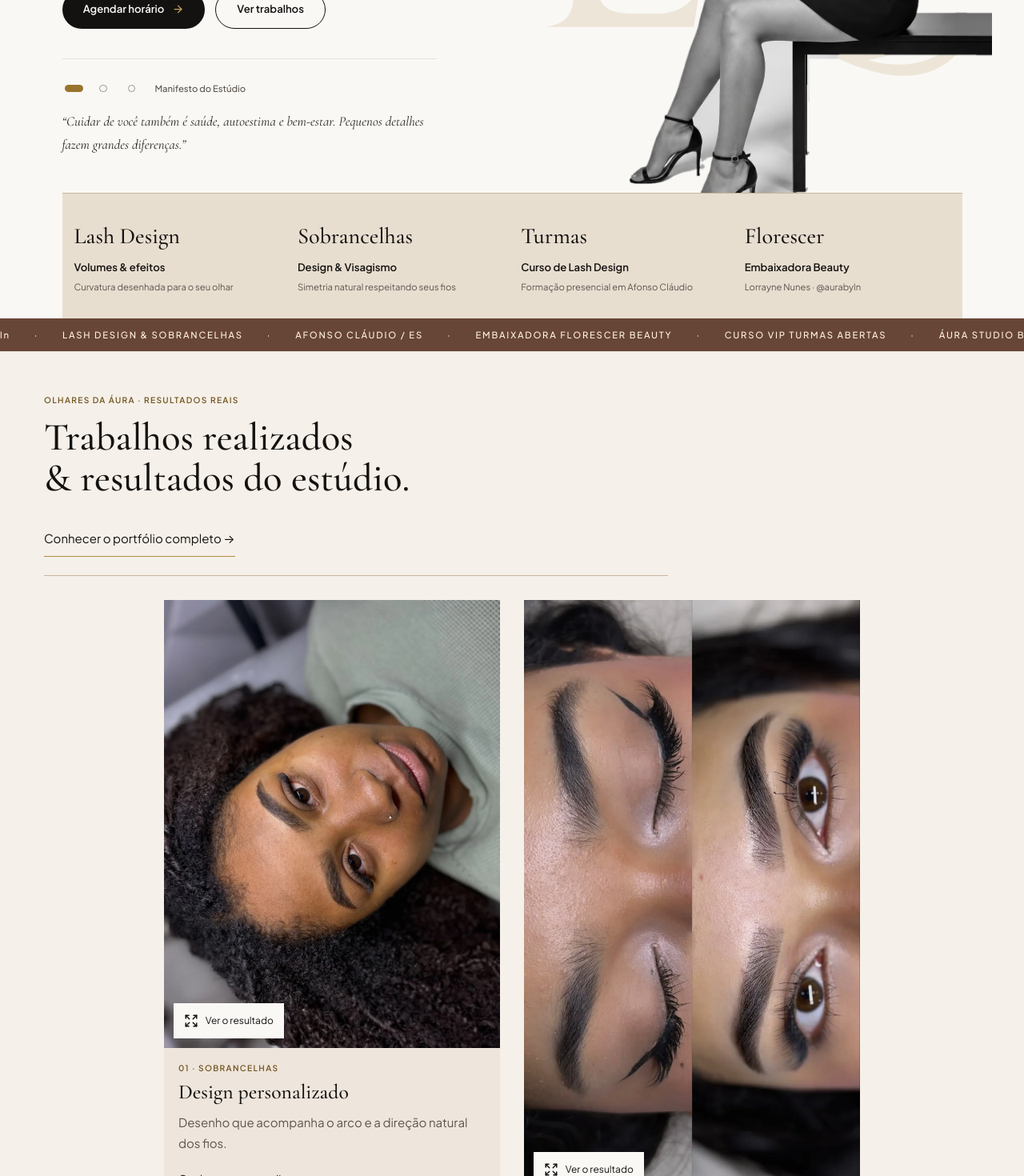
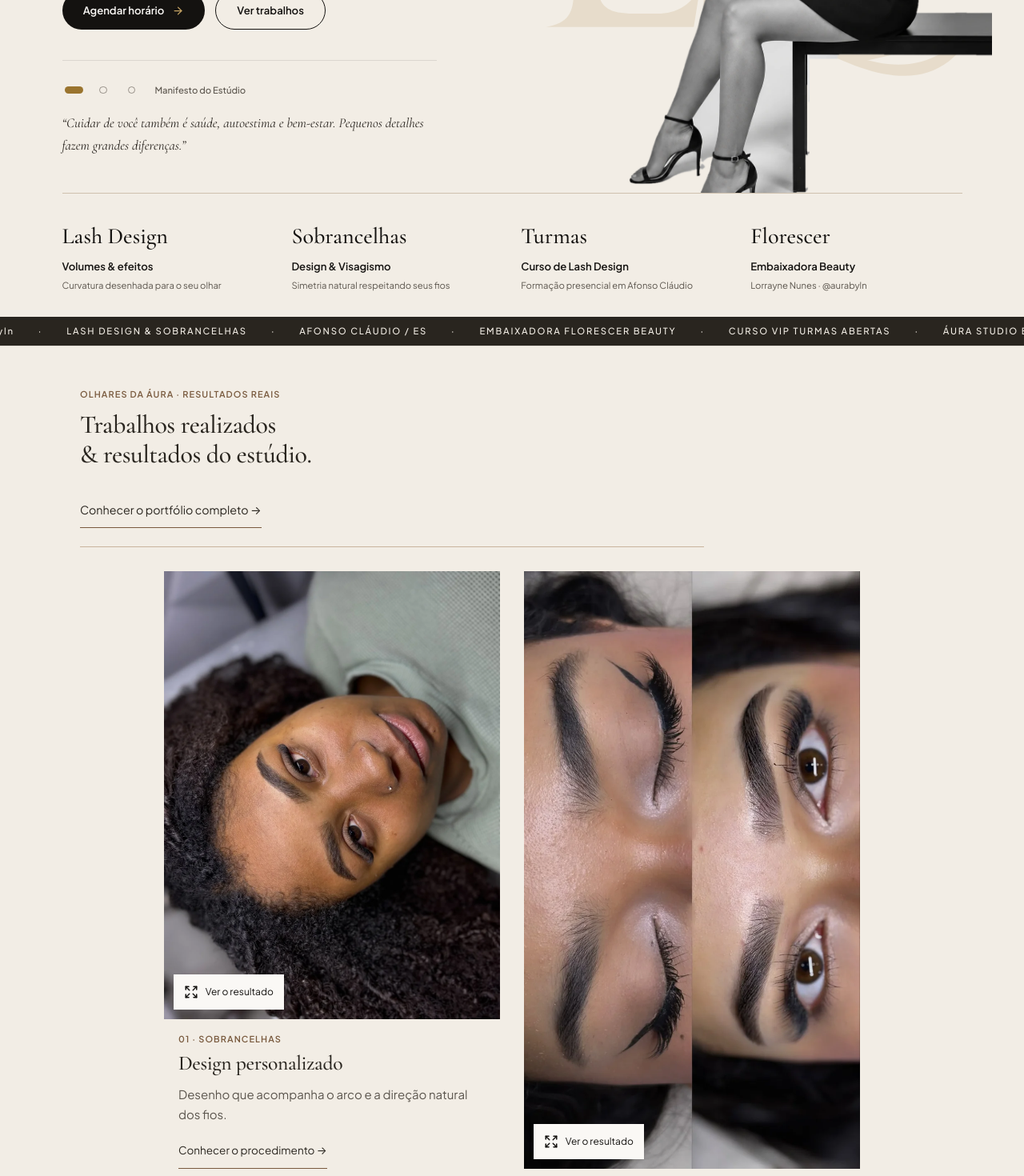
Before and after one commit to EduardoStuhr/aureabylnsite, a React (Vite) app: page / in a window 1280 px wide. Shown: the part 520-1990 px from the top of the page at 80% size. Built offline with nearby package versions, Linux system fonts and the light colour scheme.

Commit message:
Unifica paleta e tipografia e remove o bloco de especialidades

```diff
--- a/src/components/Header.tsx
+++ b/src/components/Header.tsx
@@ -22,7 +22,7 @@ export function Header({ onOpenBooking }: HeaderProps) {
 
   return (
     <>
-      <header className="sticky top-0 z-40 border-b border-[#141210]/10 bg-[#FAF8F5]/95">
+      <header className="sticky top-0 z-40 border-b border-[#141210]/10 bg-[#F2EDE5]">
         <div className="mx-auto grid h-16 max-w-7xl grid-cols-3 items-center px-4 sm:px-6 lg:h-[72px] lg:px-10">
           {/* Zone 1 (Left): Minimal MENU trigger */}
           <div className="flex items-center justify-start">
--- a/src/components/portfolio.css
+++ b/src/components/portfolio.css
@@ -7,7 +7,7 @@
 .portfolio-tools button[aria-pressed=true] { border-bottom: 2px solid #8B6745; color: #684637; }
 .editorial-gallery { display: grid; grid-template-columns: minmax(0,1fr); grid-auto-rows: 8px; gap: 1.5rem; max-width: 68rem; margin-inline: auto; align-items: start; }
 .editorial-work { min-width: 0; width: 100%; }
-.portfolio-card { background: #eee5dc; border-bottom: 2px solid #bca386; }
+.portfolio-card { background: transparent; border-bottom: 1px solid var(--page-line); }
 .portfolio-photo { display: block; position: relative; width: 100%; cursor: pointer; }
 .portfolio-photo img { display: block; width: 100%; height: auto; }
 .photo-action { position: absolute; bottom: .8rem; left: .8rem; display: flex; align-items: center; gap: .6rem; min-height: 44px; padding: .65rem .85rem; background: #FAF8F5; color: #141210; font-size: .8rem; }
@@ -25,7 +25,7 @@
   .editorial-gallery { grid-template-columns: repeat(2,minmax(0,1fr)); gap: 1.5rem 2rem; max-width: 58rem; }
 }
 @media(hover:hover) and (pointer:fine) {
-  .portfolio-card:hover, .portfolio-card:focus-within { transform: translateY(-5px); background: #e4d4c2; border-bottom-color: #684637; }
+  .portfolio-card:hover, .portfolio-card:focus-within { transform: translateY(-5px); background: transparent; border-bottom-color: #684637; }
   .portfolio-photo:hover .photo-action, .portfolio-photo:focus-visible .photo-action { background: #684637; color: #fff8ef; transform: translateX(5px); }
 }
 @media(prefers-reduced-motion:no-preference) {
--- a/src/index.css
+++ b/src/index.css
@@ -3,8 +3,8 @@
 @theme {
   --font-display: "Cormorant Garamond", Georgia, serif;
   --font-sans: "Plus Jakarta Sans", -apple-system, BlinkMacSystemFont, sans-serif;
-  --color-canvas: #FAF8F5;
-  --color-surface: #F1EDE6;
+  --color-canvas: #F2EDE5;
+  --color-surface: #E9E1D5;
   --color-ink: #141210;
   --color-muted: #5C564E;
   --color-gold: #A8843E;
@@ -15,7 +15,7 @@
   html {
     scroll-behavior: smooth;
     font-family: var(--font-sans);
-    background-color: #FAF8F5;
+    background-color: #F2EDE5;
     color: #141210;
   }
 
--- a/src/pages/StudioPages.tsx
+++ b/src/pages/StudioPages.tsx
@@ -21,11 +21,6 @@ export function HomePage({ onBook }: BookingProps) {
   return <>
     <HeroSection onOpenBooking={() => onBook()} />
     <ClientsShowcase preview />
-    <section className="editorial-shell home-specialties">
-      <p className="eyebrow">Especialidades</p><h2 className="font-display">O detalhe muda o olhar.</h2>
-      <div><Link to="/servicos" className="font-display">Cílios</Link><Link to="/servicos" className="font-display">Sobrancelhas</Link></div>
-      <Link className="editorial-link" to="/servicos">Explorar os oito procedimentos →</Link>
-    </section>
     <section className="editorial-shell editorial-split">
       <figure className="professional-portrait"><img src={STUDIO_PROFILE.instagramSpotlightImage} alt="Lorrayne Nunes no estúdio" width="800" height="1000" loading="lazy" /><figcaption>Lorrayne Nunes · ÁURA Beauty Studio</figcaption></figure>
       <div><p className="eyebrow">{STUDIO_PROFILE.city}</p><h2 className="font-display">Lorrayne Nunes</h2>
--- a/src/pages/editorial.css
+++ b/src/pages/editorial.css
@@ -1,82 +1,70 @@
-.editorial-shell { width: min(100% - 2rem, 78rem); margin-inline: auto; }
-.eyebrow { color: #735621; text-transform: uppercase; letter-spacing: .13em; font-size: .68rem; font-weight: 600; }
-.editorial-link { display: inline-flex; align-items: center; min-height: 44px; border-bottom: 1px solid #B08B48; margin-top: .75rem; }
-.editorial-button { display: inline-flex; justify-content: center; align-items: center; min-height: 48px; padding: .8rem 1.6rem; background: #141210; color: #FAF8F5; margin-block: 1.5rem; border-radius: 3rem; }
-:where(button,a,input,select,textarea):focus-visible { outline: 2px solid #8B6745; outline-offset: 4px; }
-.route-content { min-height: 60vh; outline: none; }
-.route-content h1 { font-size: clamp(2rem, 4.2vw, 4.2rem); line-height: .98; letter-spacing: -.035em; margin-block: 1rem 2rem; }
-.route-content h2 { text-wrap: balance; }
-.page-intro,.services-page,.course-page,.about-page,.contact-page,.detail-page { padding-block: clamp(3rem, 7vw, 7rem); }
-.editorial-split { display: grid; align-items: center; gap: 2rem 8%; margin-block: 3rem; }
-.editorial-split > img { width: 100%; height: auto; max-height: 60svh; object-fit: contain; }
-.editorial-split h2,.home-specialties h2,.course-teaser h2,.contact-callout h2 { font-size: clamp(1.8rem, 3vw, 3rem); line-height: 1.05; margin-block: .8rem 1.5rem; }
-.editorial-split p { margin-block: 1rem; line-height: 1.8; }
-blockquote { font-size: clamp(1.2rem, 1.7vw, 1.65rem); line-height: 1.25; margin-block: 2rem; }
-.home-specialties { border-block: 1px solid #d4c8b8; padding-block: 3rem; }
-.home-specialties > div { display: flex; flex-wrap: wrap; gap: 2rem; margin-block: 2rem; font-size: clamp(1.6rem, 3vw, 2.6rem); }
-.course-teaser { padding: clamp(2rem, 5vw, 5rem); background: #E8DCCB; }
-.contact-callout { padding-block: 5rem; }
+:root {
+  --page-paper: #F2EDE5;
+  --page-ink: #29251F;
+  --page-muted: #625B51;
+  --page-accent: #795A3E;
+  --page-line: #CFC1AE;
+  --title-large: clamp(2rem, 3.6vw, 3.4rem);
+  --title-medium: clamp(1.65rem, 2.5vw, 2.4rem);
+  --title-small: clamp(1.35rem, 2vw, 1.9rem);
+}
+.editorial-shell { width: min(100% - 2rem, 72rem); margin-inline: auto; }
+.route-content { min-height: 60vh; outline: none; color: var(--page-ink); background: var(--page-paper); padding-bottom: 1px; }
+.route-content :is(h1,h2,h3) { line-height: 1.18; letter-spacing: -.015em; overflow-wrap: anywhere; text-wrap: balance; }
+.route-content h1 { font-size: var(--title-large); margin-block: .75rem 1.5rem; }
+.route-content h2 { font-size: var(--title-medium); margin-block: .65rem 1.2rem; }
+.route-content h3 { font-size: var(--title-small); }
+.route-content :is(p,li) { line-height: 1.65; }
+.eyebrow { color: var(--page-accent); text-transform: uppercase; letter-spacing: .1em; font-size: .73rem; font-weight: 600; line-height: 1.5; }
+.editorial-link { display: inline-flex; align-items: center; min-height: 44px; max-width: 100%; border-bottom: 1px solid var(--page-accent); margin-top: .75rem; font-size: .95rem; line-height: 1.5; }
+.editorial-button { display: inline-flex; align-items: center; justify-content: center; max-width: 100%; min-height: 48px; padding: .8rem 1.4rem; background: var(--page-ink); color: var(--page-paper); margin-block: 1.2rem; border-radius: 2rem; line-height: 1.5; }
+:where(button,a,input,select,textarea):focus-visible { outline: 2px solid var(--page-accent); outline-offset: 4px; }
+.page-intro,.services-page,.course-page,.about-page,.contact-page,.detail-page { padding-block: clamp(2rem, 5vw, 4rem); }
+.editorial-split { display: grid; align-items: center; gap: 2rem 6%; margin-block: 2.5rem; }
+.editorial-split > * { min-width: 0; }
+.editorial-split > img { display: block; width: 100%; height: auto; max-height: 60svh; object-fit: contain; }
+.editorial-split p { margin-block: 1rem; color: var(--page-muted); }
+blockquote { font-size: clamp(1.2rem, 1.6vw, 1.55rem); line-height: 1.55; margin-block: 1.5rem; max-width: 34rem; }
+.professional-portrait { margin: 0; width: min(100%, 28rem); justify-self: center; border-bottom: 2px solid var(--page-accent); }
+.professional-portrait img { display: block; width: 100%; height: auto; }
+.professional-portrait figcaption { padding-block: .75rem; font-size: .8rem; color: var(--page-muted); }
+.course-teaser { display: grid; align-items: center; gap: 2rem; border-block: 1px solid var(--page-line); padding-block: 2.5rem; margin-block: 2.5rem; }
+.course-teaser p { max-width: 40rem; color: var(--page-muted); }
+.course-teaser img { display: block; width: 100%; height: auto; max-height: 18rem; object-fit: contain; }
+.contact-callout { border-top: 1px solid var(--page-line); padding-block: 2.5rem; margin-block: 2.5rem 0; }
 .contact-callout .editorial-link { margin-left: 1rem; }
-.service-filters { display: flex; flex-wrap: wrap; gap: 1rem; margin-block: 2rem; }
+.service-filters { display: flex; flex-wrap: wrap; gap: 1rem; margin-block: 1.5rem; }
 .service-filters button { min-height: 44px; padding: .5rem; }
-.service-filters [aria-pressed=true] { border-bottom: 1px solid #8B6745; }
-.service-row { display: grid; grid-template-columns: 5rem minmax(0, 1fr); gap: 1.5rem; align-items: center; padding-block: 2rem; border-top: 1px solid #c5b6a2; }
+.service-filters [aria-pressed=true] { border-bottom: 2px solid var(--page-accent); }
+.service-row { display: grid; grid-template-columns: 5rem minmax(0,1fr); gap: 1.5rem; align-items: center; padding-block: 1.5rem; border-top: 1px solid var(--page-line); }
 .service-row img { width: 100%; height: auto; }
-.service-row h2 { font-size: clamp(1.4rem, 2.2vw, 2.1rem); line-height: 1.1; margin-block: .4rem; }
+.service-row > div { min-width: 0; }
+.service-row h2 { font-size: var(--title-small); margin-block: .4rem .65rem; }
 .service-row > .editorial-link { grid-column: 2; justify-self: start; }
-.service-row:hover h2 { color: #8B6745; }
-.contact-procedures { margin-block: 3rem; }
-.contact-procedures h2 { font-size: 1.9rem; margin-bottom: 1rem; }
-.contact-procedures button { width: 100%; display: flex; justify-content: space-between; gap: 1rem; text-align: left; min-height: 60px; border-bottom: 1px solid #d4c8b8; padding-block: 1rem; }
-.contact-procedures button span { color: #735621; font-size: .8rem; }
-.detail-extra { width: min(100%, 34rem); margin-inline: auto; }
-.skip-link { position: fixed; top: -100px; z-index: 100; background: #FAF8F5; padding: 1rem; }
+.service-row:hover h2 { color: var(--page-accent); }
+.contact-procedures { margin-block: 2rem; }
+.contact-procedures button { width: 100%; display: flex; justify-content: space-between; align-items: center; gap: 1rem; text-align: left; min-height: 60px; border-bottom: 1px solid var(--page-line); padding-block: 1rem; line-height: 1.5; }
+.contact-procedures button span { color: var(--page-accent); font-size: .85rem; flex-shrink: 0; }
+.detail-extra { display: block; width: min(100%, 30rem); margin-inline: auto; }
+.skip-link { position: fixed; top: -100px; z-index: 100; background: var(--page-paper); padding: 1rem; }
 .skip-link:focus { top: 0; }
 [aria-current=page] { text-decoration: underline; text-underline-offset: .35em; }
+.hero-specialties { background: var(--page-paper) !important; border-top: 1px solid var(--page-line); }
+.studio-marquee { overflow: hidden; background: var(--page-ink); padding-block: .7rem; }
+.studio-marquee > div { color: #F2EDE5; }
+header { background: var(--page-paper); }
+#inicio { background: var(--page-paper); }
 @media(min-width: 768px) {
-  .editorial-shell { width: min(100% - 5rem, 78rem); }
-  .editorial-split { grid-template-columns: minmax(0, 1fr) minmax(0, 1fr); }
-  .service-row { grid-template-columns: 8rem minmax(0, 1fr) auto; }
+  .editorial-shell { width: min(100% - 4rem, 72rem); }
+  .editorial-split { grid-template-columns: minmax(0,1fr) minmax(0,1fr); }
+  .course-teaser { grid-template-columns: minmax(0,1.4fr) minmax(0,.6fr); }
+  .service-row { grid-template-columns: 7rem minmax(0,1fr) auto; }
   .service-row > .editorial-link { grid-column: auto; }
 }
-@media(prefers-reduced-motion: no-preference) {
+@media(max-width: 480px) {
+  .contact-callout .editorial-link { margin-left: 0; display: flex; width: fit-content; }
+}
+@media(prefers-reduced-motion:no-preference) {
   .route-content { animation: route-entry .2s ease-out; }
-  @keyframes route-entry { from { transform: translateY(5px); } to { transform: none; } }
+  @keyframes route-entry { from { transform: translateY(4px); } to { transform: none; } }
 }
-
-.professional-portrait { margin: 0; padding: clamp(.65rem, 1.4vw, 1.2rem); background: var(--color-ink); width: min(100%, 30rem); justify-self: center; }
-.professional-portrait img { display: block; width: 100%; height: auto; }
-.professional-portrait figcaption { color: var(--color-canvas); font-size: .75rem; padding-top: .85rem; letter-spacing: .08em; }
-.editorial-split blockquote { border-left: 2px solid var(--color-ink); padding-left: 1.2rem; max-width: 30rem; }
-.route-content p { line-height: 1.7; }
-@media(hover:hover) and (pointer:fine) and (prefers-reduced-motion:no-preference) {
-  .professional-portrait img, .editorial-split > img, .service-row img { transition: transform .35s ease; }
-  .professional-portrait:hover img, .editorial-split > img:hover, .service-row:hover img { transform: translateY(-2px); }
-}
-
-.route-content { background: #f5f0e9; }
-.home-specialties {
-  background: #e4e8df; border: 1px solid #cdd3c4;
-  padding: clamp(1.4rem, 3vw, 3rem); margin-block: 2rem;
-}
-.home-specialties > div { gap: .8rem; margin-block: 1.3rem; font-size: clamp(1.4rem, 2.5vw, 2rem); }
-.home-specialties > div a { padding: .7rem 1.2rem; background: #f5f7f1; border-left: 2px solid #75806a; }
-.course-teaser {
-  display: grid; align-items: center; gap: 2rem; background: #684637; color: #fff9f0;
-  border: 1px solid #684637; padding: clamp(1.5rem, 3.5vw, 3rem); margin-block: 2rem;
-}
-.course-teaser .eyebrow { color: #f0d9b2; }
-.course-teaser p { max-width: 40rem; }
-.course-teaser .editorial-link { color: #fff9f0; background: #865e46; padding: .5rem 1rem; border: 1px solid #d6b18c; }
-.course-teaser img { width: 100%; max-height: 18rem; object-fit: contain; }
-.editorial-split > div { padding: clamp(1rem, 3vw, 2.5rem); background: #eee3dd; border-top: 2px solid #aa8062; }
-.services-page, .about-page, .contact-page, .detail-page, .course-page { padding-block: clamp(2rem, 4vw, 4rem); }
-.service-row { background: #eee5dc; padding-inline: 1rem; margin-bottom: .6rem; }
-.contact-callout { padding: clamp(1.5rem, 4vw, 3rem); margin-block: 2rem; background: #e4e8df; border-left: 3px solid #75806a; }
-.contact-procedures { padding: 1.25rem; background: #eee3dd; }
-.hero-specialties { background: #e8ded0 !important; padding-inline: 1rem; border-top: 1px solid #c8b69c; }
-.studio-marquee { overflow: hidden; background: #684637; border-block: 1px solid #684637; padding-block: .8rem; }
-.studio-marquee > div { color: #fff3df; }
-@media(min-width: 768px) {
-  .course-teaser { grid-template-columns: minmax(0, 1.4fr) minmax(0, .6fr); }
-}
```
